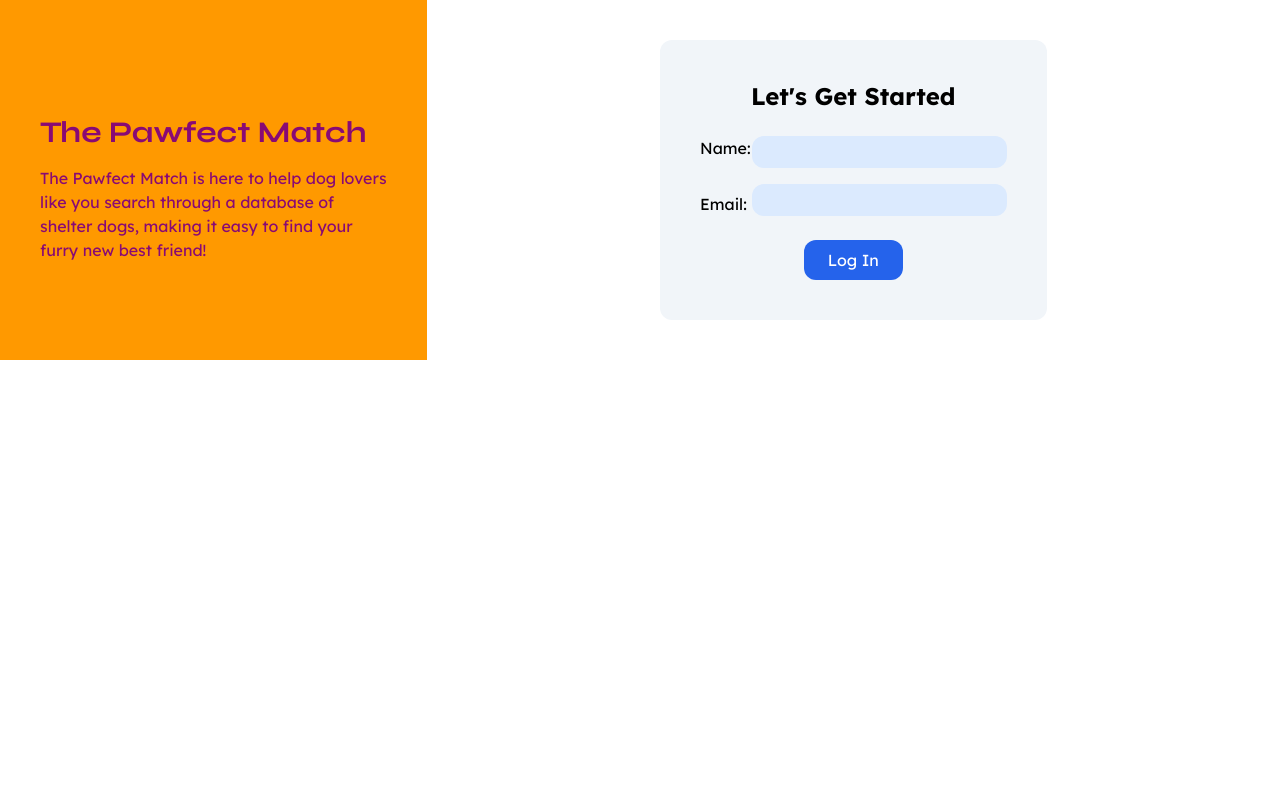
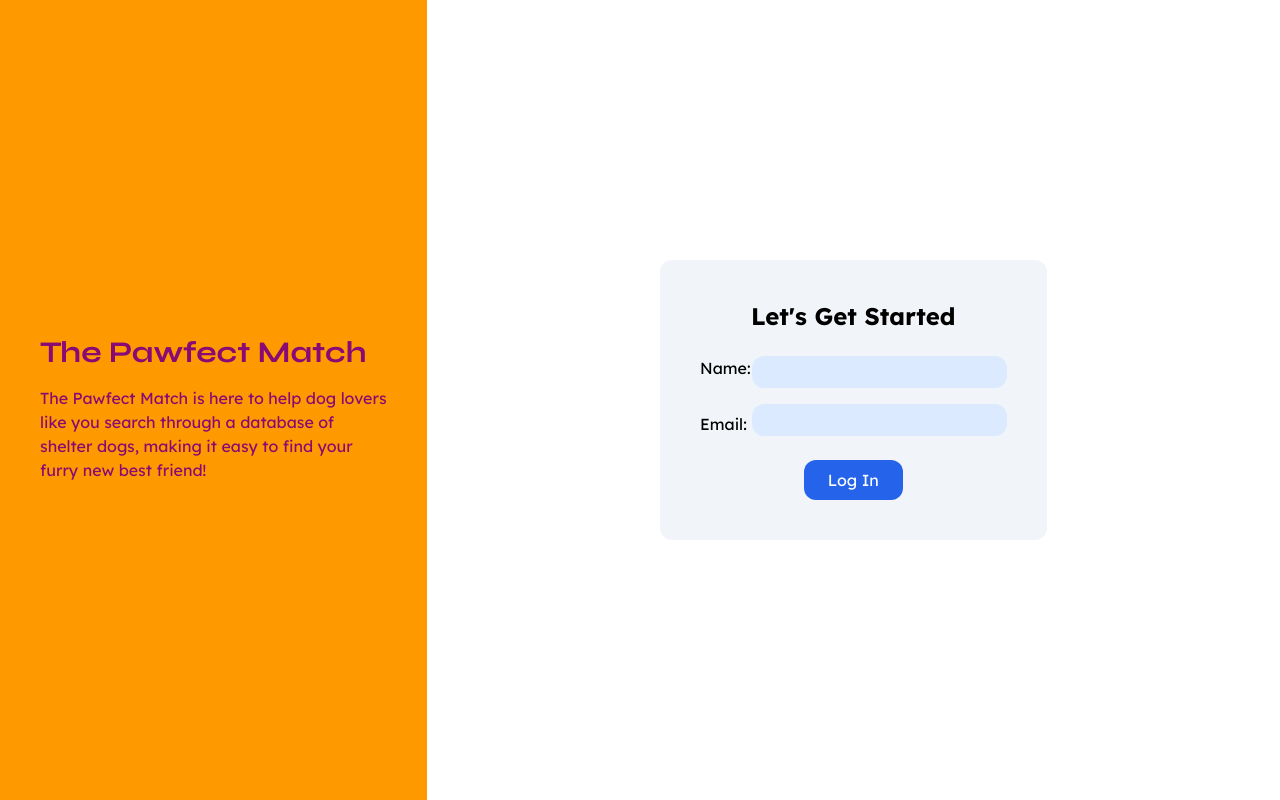
Before and after one commit to elisetvy/fetch-frontend-takehome, a React (Vite) app: page / in a window 1280 px wide. Built offline with nearby package versions, Linux system fonts and the light colour scheme.

Commit message:
Specify min height

```diff
--- a/src/App.tsx
+++ b/src/App.tsx
@@ -17,7 +17,7 @@ function App() {
 
   return (
     <BrowserRouter>
-      <div className="max-h-screen grid grid-cols-3">
+      <div className=" min-h-screen max-h-screen grid grid-cols-3">
         <div className="col-span-1 flex flex-col justify-center bg-orange text-purple px-10 py-10">
           <p className="mt-4 text-3xl font-bold">The Pawfect Match</p>
           <p className="Lexend mt-4">
```
